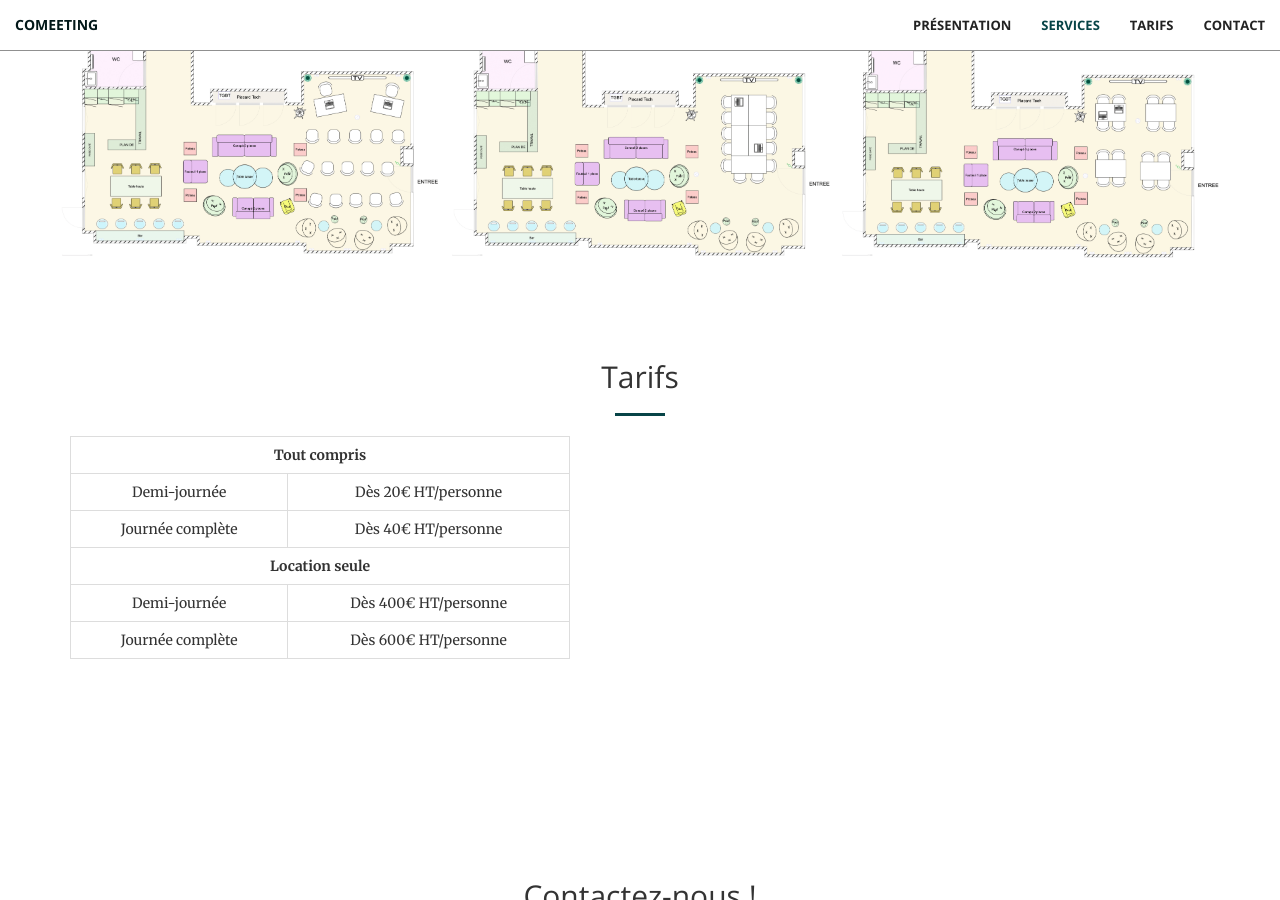
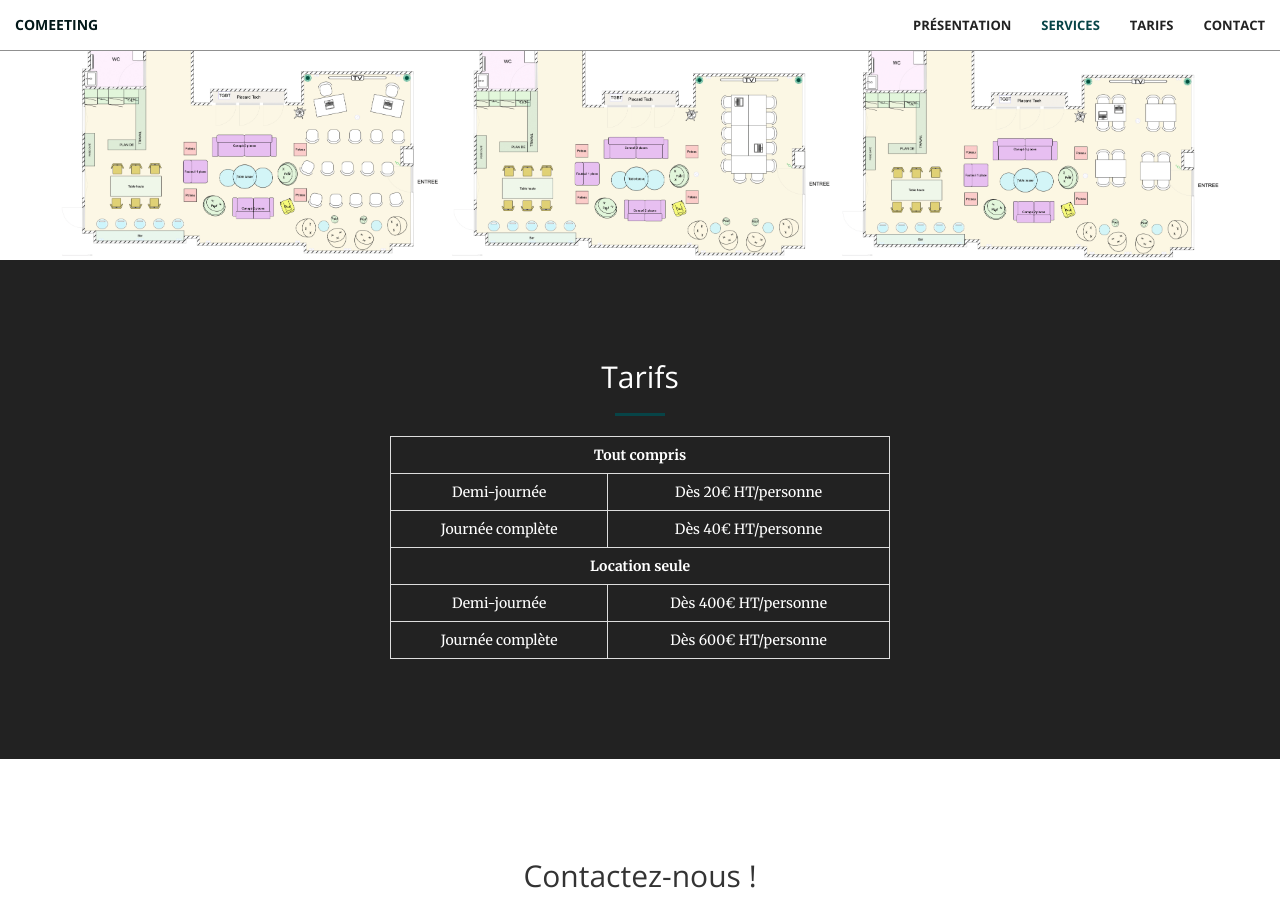
Before and after one commit to 74-mademoiselle/residence-ella.github.io, a Jekyll site: the page built from comeeting.html, in a window 1280 px wide and 900 px high, scrolled down 2528 px. Built offline with Jekyll 4.4.1, drawn with Linux system fonts in a browser that asks for light colours; nearby versions of some CDN libraries.

Commit message:
More Price styling

```diff
--- a/_includes/comeeting/prices.html
+++ b/_includes/comeeting/prices.html
@@ -1,10 +1,10 @@
-<section id="prices">
+<section id="prices" class="bg-dark">
     <div class="container">
         <div class="row">
             <div class="col-lg-12 text-center">
                 <h2 class="section-heading">Tarifs</h2>
                 <hr class="primary">
-                <table class="table table-bordered" style="max-width: 500px;">
+                <table class="table table-bordered" style="max-width: 500px; margin: auto;">
                     <tr>
                         <th colspan="2" class="text-center">Tout compris</th>
                     </tr>
```
